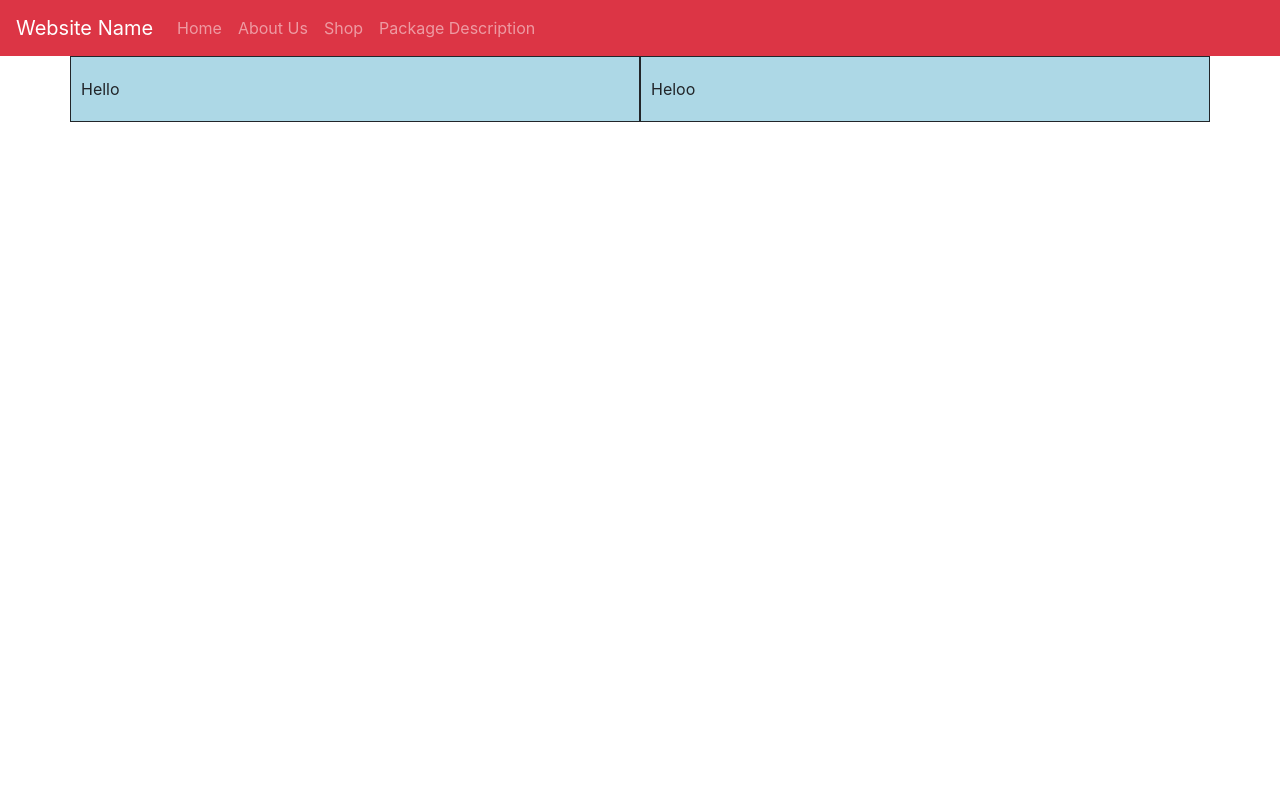
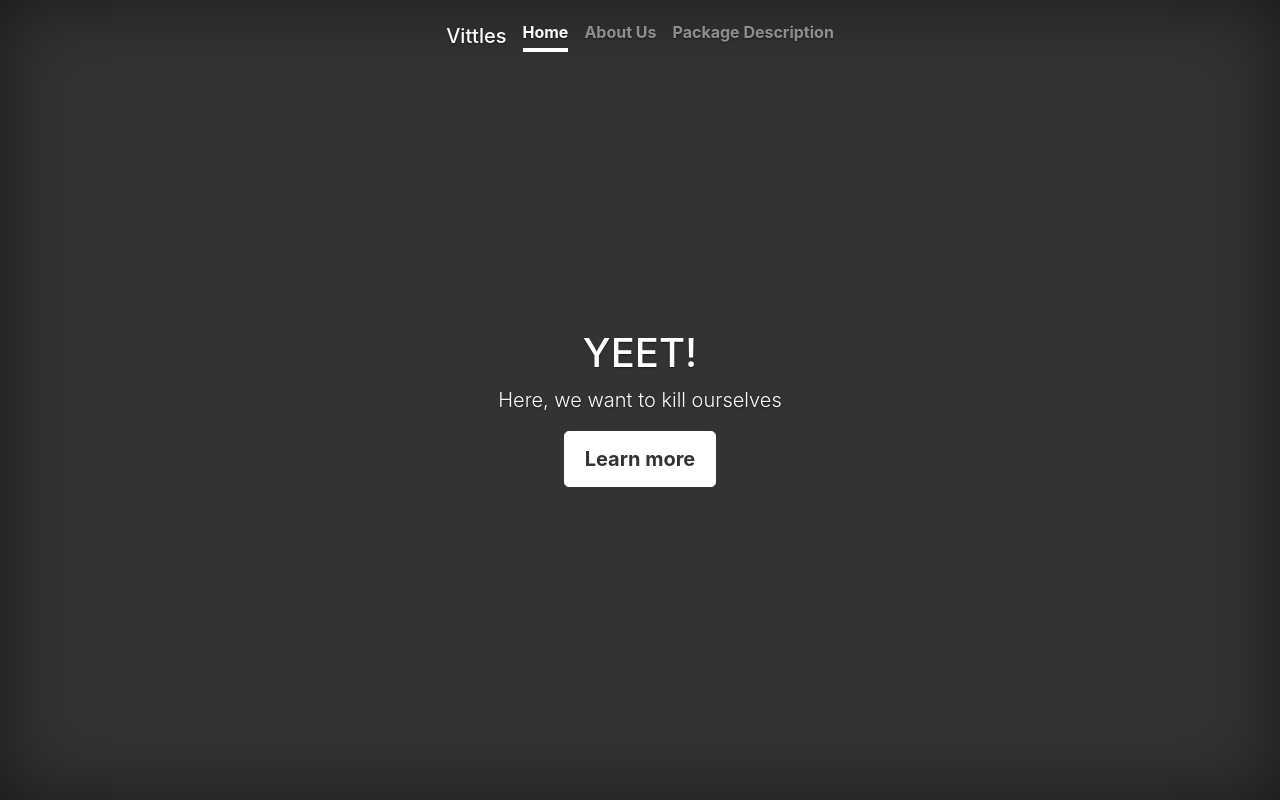
Before and after one commit to AAguilar819/Capstone, a plain HTML site: page index.html in a window 1280 px wide. Drawn offline with nearby package versions, Linux system fonts and the light colour scheme.

Commit message:
Structure Update
Updated the structure/layout of the index with other tinkerings with other pages

```diff
--- /dev/null
+++ b/CSS/index.css
@@ -0,0 +1,110 @@
+/*
+ * Globals
+ */
+
+/* Links */
+a,
+a:focus,
+a:hover {
+  color: #fff;
+}
+
+/* Custom default button */
+.btn-secondary,
+.btn-secondary:hover,
+.btn-secondary:focus {
+  color: #333;
+  text-shadow: none; /* Prevent inheritance from `body` */
+  background-color: #fff;
+  border: .05rem solid #fff;
+}
+
+
+/*
+ * Base structure
+ */
+
+html,
+body {
+  height: 100%;
+  background-color: #333;
+}
+
+body {
+  display: -ms-flexbox;
+  display: -webkit-box;
+  display: flex;
+  -ms-flex-pack: center;
+  -webkit-box-pack: center;
+  justify-content: center;
+  color: #fff;
+  text-shadow: 0 .05rem .1rem rgba(0, 0, 0, .5);
+  box-shadow: inset 0 0 5rem rgba(0, 0, 0, .5);
+}
+
+.cover-container {
+  max-width: 42em;
+}
+
+
+/*
+ * Header
+ */
+.masthead {
+  margin-bottom: 2rem;
+}
+
+.masthead-brand {
+  margin-bottom: 0;
+}
+
+.nav-masthead .nav-link {
+  padding: .25rem 0;
+  font-weight: 700;
+  color: rgba(255, 255, 255, .5);
+  background-color: transparent;
+  border-bottom: .25rem solid transparent;
+}
+
+.nav-masthead .nav-link:hover,
+.nav-masthead .nav-link:focus {
+  border-bottom-color: rgba(255, 255, 255, .25);
+}
+
+.nav-masthead .nav-link + .nav-link {
+  margin-left: 1rem;
+}
+
+.nav-masthead .active {
+  color: #fff;
+  border-bottom-color: #fff;
+}
+
+@media (min-width: 48em) {
+  .masthead-brand {
+    float: left;
+  }
+  .nav-masthead {
+    float: right;
+  }
+}
+
+
+/*
+ * Cover
+ */
+.cover {
+  padding: 0 1.5rem;
+}
+.cover .btn-lg {
+  padding: .75rem 1.25rem;
+  font-weight: 700;
+}
+
+
+/*
+ * Footer
+ */
+.mastfoot {
+  color: rgba(255, 255, 255, .5);
+}
--- a/index.html
+++ b/index.html
@@ -1,46 +1,60 @@
-<!DOCTYPE html>
+<!doctype html>
 <html lang="en">
-<!--
-Capstone Project
-
-Contributors: Abraham Aguilar,
-Date: 1.10.17
-
-index.html
- -->
 
 <head>
   <meta charset="utf-8">
-    <title>Emergency Disaster Aversion</title>
-    <meta http-equiv="X-UA-Compatable" content="ie=edge">
   <meta name="viewport" content="width=device-width, initial-scale=1, shrink-to-fit=no">
-    <link rel="stylesheet" href="CSS/styles.css">
-    <link rel="stylesheet" href="CSS/bootstrap.min.css">
-    <script src="JS/jquery-3.0.0.js"></script>
-    <!-- <script src="JS/test.js"></script> -->
+  <meta name="description" content="">
+  <meta name="author" content="">
+  <link rel="icon" href="../../../../favicon.ico">
+
+  <title>Home</title>
+
+  <!-- Bootstrap core CSS -->
+  <link href="CSS/bootstrap.min.css" rel="stylesheet">
+
+  <!-- Custom styles for this template -->
+  <link href="CSS/index.css" rel="stylesheet">
 </head>
 
-<body>
-    <nav class="navbar navbar-expand-sm badge-danger navbar-dark sticky-top">
-        <a class="navbar-brand" href="#">Website Name</a>
-        <button class="navbar-toggler" type="button" data-toggle="collapse" data-target="#collapsibleNavbar">
-    <span class="navbar-toggler-icon"></span>
-    </button>
-        <div class="collapse navbar-collapse" id="collapsibleNavbar">
-            <ul class="navbar-nav">
-                <li class="nav-item"><a class="nav-link" href="index.html">Home</a></li>
-                <li class="nav-item"><a class="nav-link" href="about.html">About Us</a></li>
-                <li class="nav-item"><a class="nav-link" href="stock.html">Shop</a></li>
-                <li class="nav-item"><a class="nav-link" href="description.html">Package Description</a></li>
-            </ul>
+<body class="text-center">
+
+  <div class="cover-container d-flex h-100 p-3 mx-auto flex-column">
+    <header class="masthead mb-auto">
+      <div class="inner">
+        <h3 class="navbar-brand">Vittles</h3>
+        <nav class="nav nav-masthead justify-content-center">
+          <a class="nav-link active" href="#">Home</a>
+          <a class="nav-link" href="about.html">About Us</a>
+          <a class="nav-link" href="description.html">Package Description</a>
+        </nav>
       </div>
-    </nav>
-    <div class="container" style="background: lightblue">
-        <div class="row">
-            <div class="col-md">Hello</div>
-            <div class="col-md">Heloo</div>
+    </header>
+
+    <main role="main" class="inner cover">
+      <h1 class="cover-heading">YEET!</h1>
+      <p class="lead">Here, we want to kill ourselves</p>
+      <p class="lead">
+        <a href="#" class="btn btn-lg btn-secondary">Learn more</a>
+      </p>
+    </main>
+
+    <footer class="mastfoot mt-auto">
+      <div class="inner">
+        <p></p>
       </div>
+    </footer>
   </div>
+
+
+  <!-- Bootstrap core JavaScript
+    ================================================== -->
+  <!-- Placed at the end of the document so the pages load faster -->
+  <script src="JS/jquery-3.3.1.slim.min.js" integrity="sha384-KJ3o2DKtIkvYIK3UENzmM7KCkRr/rE9/Qpg6aAZGJwFDMVNA/GpGFF93hXpG5KkN" crossorigin="anonymous"></script>
+  <script>
+    window.jQuery || document.write('<script src="../../../../assets/js/vendor/jquery-slim.min.js"><\/script>')
+  </script>
+  <script src="JS/popper.min.js"></script>
   <script src="JS/bootstrap.min.js"></script>
 </body>
 
```
Also changed, not shown: CSS/about.css (+13 -10 lines), description.html (+3 -60 lines). Lines whose indentation alone changed are shown as unchanged.
